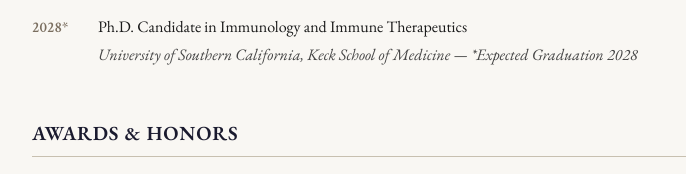
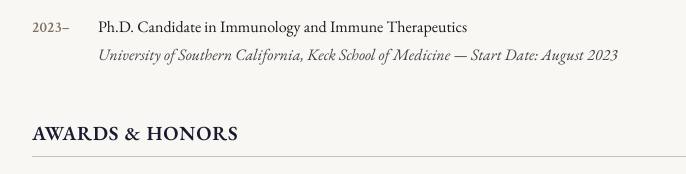
Before and after one commit to bdavidorf/published-works, a plain HTML site: page index.html in a window 1280 px wide. Shown: the part 443-617 px from the top of the page, 228-914 px from the left. Drawn offline with nearby package versions, Linux system fonts and the light colour scheme.

Commit message:
Replace expected graduation with start date for PhD entry

```diff
--- a/index.html
+++ b/index.html
@@ -252,10 +252,10 @@
         </span>
       </li>
       <li>
-        <span class="degree-year">2028*</span>
+        <span class="degree-year">2023&ndash;</span>
         <span class="degree-text">
           Ph.D. Candidate in Immunology and Immune Therapeutics<br>
-          <span class="institution">University of Southern California, Keck School of Medicine &mdash; *Expected Graduation 2028</span>
+          <span class="institution">University of Southern California, Keck School of Medicine &mdash; Start Date: August 2023</span>
         </span>
       </li>
     </ul>
```
